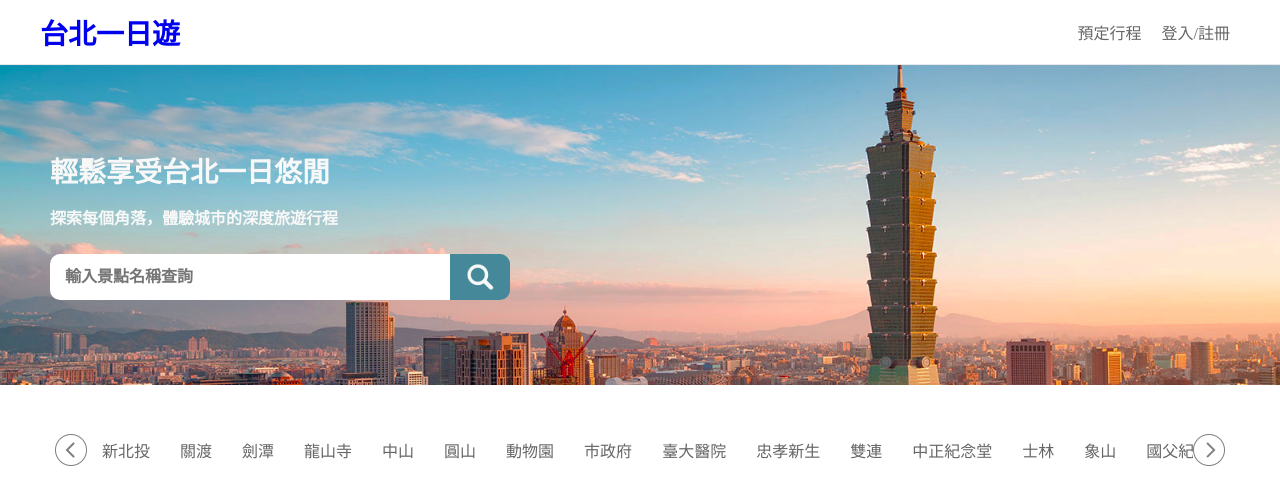
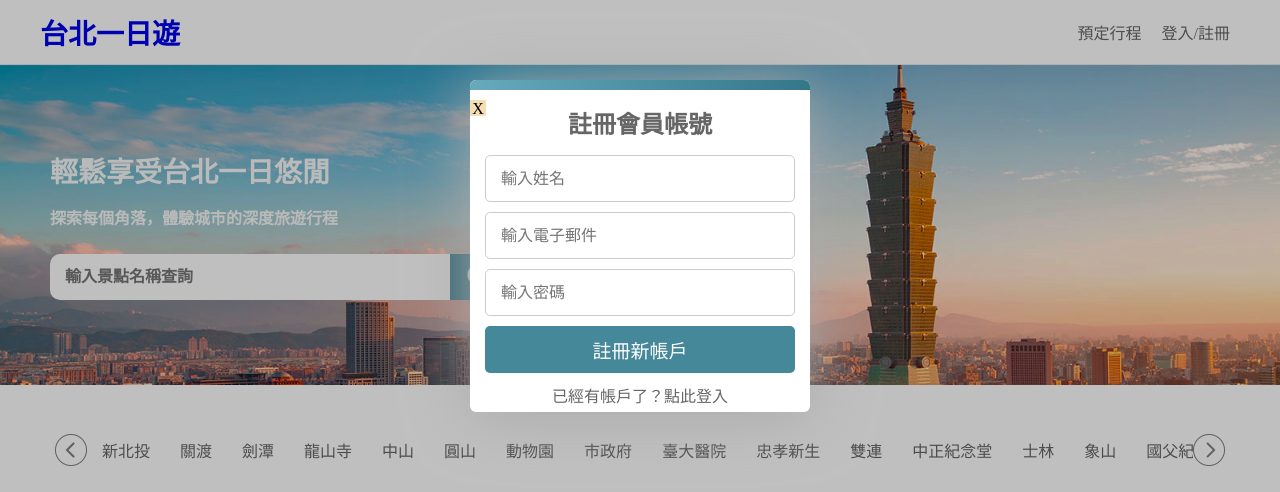
Before and after one commit to KJeiii/WeHelp-Stage-2, a Flask app: page / in a window 1280 px wide. Shown: the top 492 px of the page. Run offline with Flask 3, Linux system fonts and the light colour scheme; data comes from the database, SQL or seed files in the repository.

Commit message:
complete part of member pop-up window : cross position wait to fix

```diff
--- a/taipei-day-trip/static/index_style.css
+++ b/taipei-day-trip/static/index_style.css
@@ -3,6 +3,93 @@ body {
     font-family: "Noto Sans TC";
     margin: 0px;
 }
+
+/* member div */
+.memberOuter {
+    width: 100%;
+    height: 100%;
+    position:absolute;
+    top: 0;
+    display: flex;
+    justify-content: center;
+    background-color: rgba(0,0,0,0.25);
+    z-index: 10;
+}
+
+.memberDiv {
+    background-color: #FFFFFF;
+    width: 340px;
+    height: 332px;
+    text-align: center;
+    margin-top: 80px;
+    border-radius: 6px;
+    box-shadow: 0px 4px 60px 0px #AAA;
+}
+
+.memberDiv-cross {
+    width: 16px;
+    height: 16px;
+    background-color: wheat;
+    position: absolute;
+    top: 100px;
+
+}
+
+.memberDiv-borderTop {
+    width: 100%;
+    height: 10px;
+    border-radius: 6px 6px 0 0;
+    background: linear-gradient(270deg, #378, #6AB);
+}
+
+.memberDiv p {
+    font-size: 24px;
+    font-style: normal;
+    font-weight: 700;
+    color: #666666;
+    margin: 15px 15px 10px 15px;
+}
+
+.memberDiv input{
+    width: 278px;
+    height: 15px;
+    margin: 5px 15px;
+    border: 1px solid #CCCCCC;
+    border-radius: 5px;
+    padding: 15px;
+    font-size: 16px;
+    font-style: normal;
+    font-weight: 500;
+    color: #757575;
+}
+
+.memberDiv input[type=submit] {
+    width: 310px;
+    height: 47px;
+    margin: 5px 15px;
+    border: none;
+    border-radius: 5px;
+    background-color: #448899;
+    padding: 10px 20px;
+    font-size: 19px;
+    font-style: normal;
+    font-weight: 400;
+    color: #FFFFFF;
+}
+
+.memberDiv a {
+    display: block;
+    text-decoration: none;
+    margin: 5px 15px 15px 15px;
+    font-size: 16px;
+    font-style: normal;
+    font-weight: 500;
+}
+
+.memberDiv a:visited {
+    color: #666666;
+}
+
 
 /* --- topDiv --- */
 .topDiv {
--- a/taipei-day-trip/templates/index.html
+++ b/taipei-day-trip/templates/index.html
@@ -11,6 +11,32 @@
 </head>
 
 <body>
+    <div class="memberOuter">
+        <div class="memberDiv">
+            <div class="memberDiv-borderTop"></div>
+            <div class="memberDiv-cross">X</div>
+            <p class="memberTitle">註冊會員帳號</p>
+            <form action="" method="POST">
+                <div>
+                    <label for="username" ></label>
+                    <input type="text" name="username" placeholder="輸入姓名" required>
+                </div>
+                <div>
+                    <label for="email"></label>
+                    <input type="email" name="email" placeholder="輸入電子郵件" required>
+                </div>
+                <div>
+                    <label for="password"></label>
+                    <input type="password" name="password" placeholder=輸入密碼 required>
+                </div>
+                <div>
+                    <input type="submit" value="註冊新帳戶">
+                </div>
+            </form>
+            <a href="">已經有帳戶了？點此登入</a>
+        </div>
+    </div>
+
     <div class="topDiv">
         <div class="topDiv-navbar">
             <div class="topDiv-navbar-title">
```
Also changed, not shown: taipei-day-trip/static/member.js (added, +7 -0 lines).
